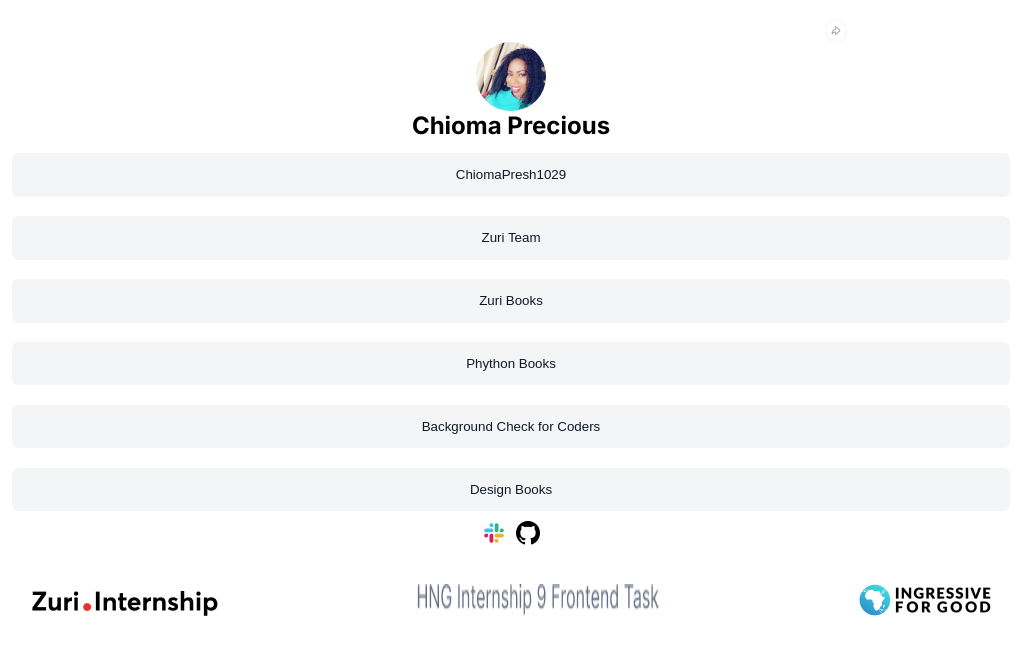
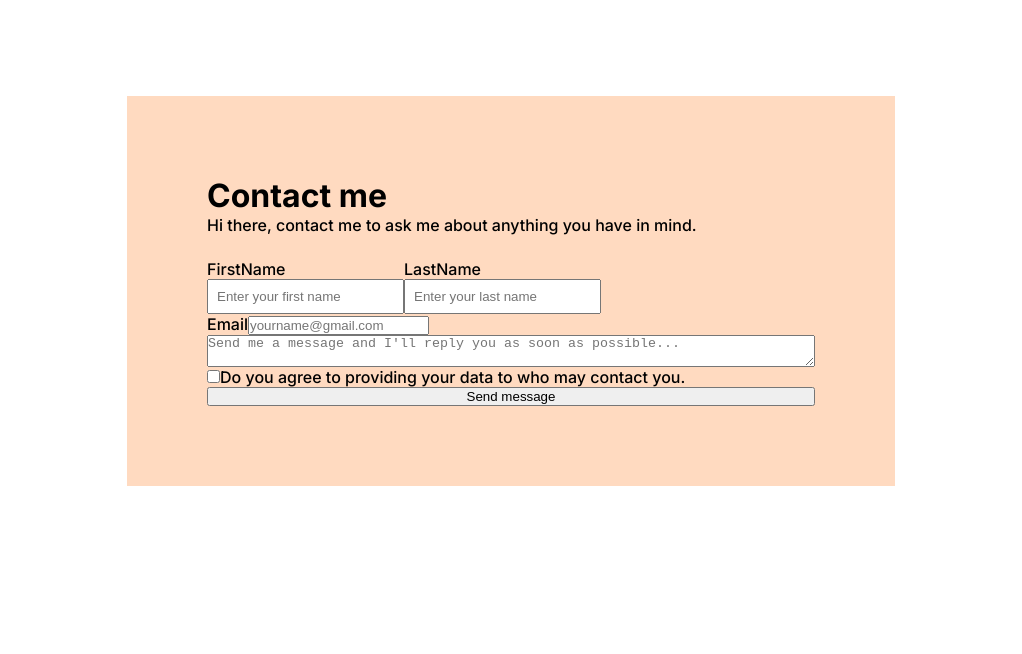
Before and after one commit to chiomaubaezuonu/HNG9-Stage-1-task, a React (Create React App) app: page /contact in a window 1280 px wide. Shown: the top 654 px of the page, without its empty margins (129-1151 px from the left). Built offline with nearby package versions, Linux system fonts and the light colour scheme.

Commit message:
Stlying: Styled the contact form

```diff
--- a/package.json
+++ b/package.json
@@ -8,6 +8,7 @@
     "@testing-library/user-event": "^12.1.10",
     "react": "^17.0.2",
     "react-dom": "^17.0.2",
+    "react-router-dom": "6",
     "react-scripts": "4.0.3",
     "sass": "^1.55.0",
     "web-vitals": "^1.0.1"
--- a/src/App.js
+++ b/src/App.js
@@ -1,13 +1,16 @@
-// import React from "react";
 import Profile from "./Components/Profile.js";
-// import Footer from "./Components/Footer"
-
+import Contact from "./Components/Contact.js";
+import { BrowserRouter, Link, Route, Routes, Navigate } from "react-router-dom";
 
 function App() {
   return (
     <div>
-      <Profile />
-      {/* <Footer /> */}
+      <BrowserRouter>
+        <Routes>
+          <Route path="/" element={<Profile />} />
+          <Route path="/contact" element={<Contact />} />
+        </Routes>
+      </BrowserRouter>
     </div>
   );
 }
--- /dev/null
+++ b/src/Components/Contact.js
@@ -0,0 +1,56 @@
+import React from "react";
+import { Form } from "react-router-dom";
+
+const Contact = () => {
+  return (
+    <div>
+      <div className="form-data">
+        <div className="form-title">
+          <h1 className="contact">Contact me</h1>
+          <p>Hi there, contact me to ask me about anything you have in mind.</p>
+        </div>
+        <div className="name-inputs">
+          <div>
+            <label>FirstName </label>
+            <br />
+            <input
+              id="first_name"
+              className="names"
+              type="text"
+              placeholder="Enter your first name"
+            />
+          </div>
+          <div>
+            <label>LastName</label>
+            <br />
+            <input
+              id="last_name"
+              className="names"
+              type="text"
+              placeholder="Enter your last name"
+            />
+          </div>
+        </div>
+
+        <label>
+          Email
+          <input id="email" placeholder="yourname@gmail.com"></input>
+        </label>
+        <textarea
+          id="message"
+          placeholder="Send me a message and I'll reply you as soon as possible..."
+        ></textarea>
+        <div>
+          <input type="checkbox" />
+          <label htmlFor="isFriendly">
+            Do you agree to providing your data to {name} who may contact you.
+          </label>
+          <br />
+        </div>
+        <button id="btn__submit">Send message</button>
+      </div>
+    </div>
+  );
+};
+
+export default Contact;
--- a/src/Components/Links.js
+++ b/src/Components/Links.js
@@ -1,10 +1,17 @@
 import React from "react";
+
 import "../Components/variables.scss";
+import Contact from "../Components/Contact";
+import { Link } from "react-router-dom";
 
 const Links = () => {
   return (
     <div className="link-div">
-      <a href="https://twitter.com/ChiomaPresh1029" id="twitter" className="links">
+      <a
+        href="https://twitter.com/ChiomaPresh1029"
+        id="twitter"
+        className="links"
+      >
         <button>ChiomaPresh1029</button>
       </a>
       <a href="https://training.zuri.team/" id="btn__zuri" className="links">
@@ -15,16 +22,25 @@
       </a>
       <a
         href="https://books.zuri.team/python-for-beginners?ref_id=<yourslackname>"
-        id="book__python" className="links"
+        id="book__python"
+        className="links"
       >
         <button>Phython Books</button>
       </a>
       <a href="https://background.zuri.team" id="pitch" className="links">
         <button>Background Check for Coders</button>
       </a>
-      <a href="https://books.zuri.team/design-rules" id="book__design" className="links">
+      <a
+        href="https://books.zuri.team/design-rules"
+        id="book__design"
+        className="links"
+      >
         <button>Design Books</button>
       </a>
+      <Link id="contact" className="links" to={"/contact"}>
+        <button>Contact</button>
+      </Link>
+
       <div className="social-media">
         <a href="https://slack.com/get-started#/landing" id="slack-link">
           <img src="./images/slack.png" alt="slack-link" />
--- a/src/Components/Profile.js
+++ b/src/Components/Profile.js
@@ -1,16 +1,14 @@
 import React from "react";
 import Links from "../Components/Links";
-// import './variables.scss';
 import Footer from "../Components/Footer";
 
 function Profile() {
-
   return (
     <div>
       <div className="wrapper">
         <div className="profile">
-        <img src="./images/share-btn.png" id="share" alt="share" />
-        <img src="./images/mobile-share.png" id="mobile-share" alt="share" />
+          <img src="./images/share-btn.png" id="share" alt="share" />
+          <img src="./images/mobile-share.png" id="mobile-share" alt="share" />
           <img src="./images/oma.jpg" id="profile__img" alt="profile-pic" />
           <h2 id="twitter">Chioma Precious</h2>
           <h1 id="slack">Chiomaprecious</h1>
--- a/src/Components/variables.scss
+++ b/src/Components/variables.scss
@@ -28,5 +28,5 @@
   padding: 1.2rem;
   width: 80%;
   margin: auto;
-  margin-top: 1rem;
+  margin-top: 0.3rem;
 }
```
Also changed, not shown: 1 other file (tests, documents, lock files or other folders).
